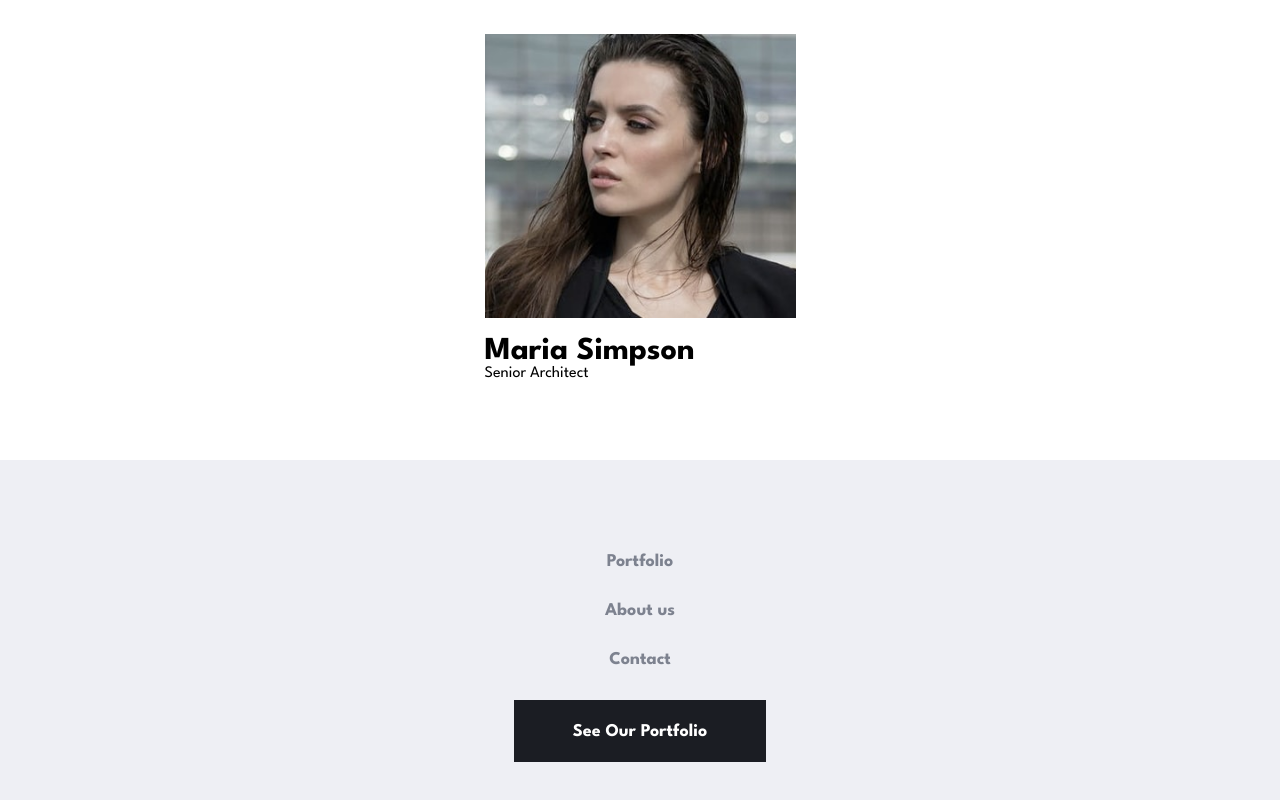
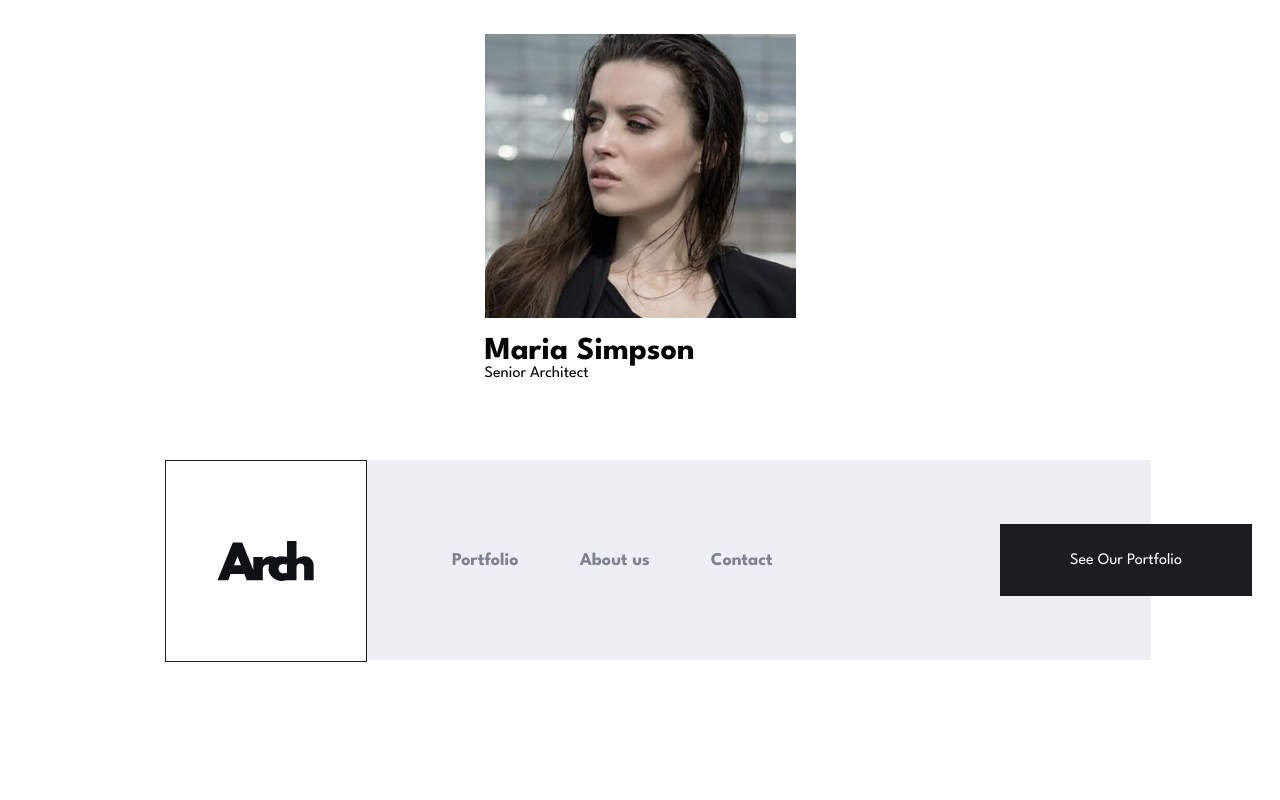
Before and after one commit to AzureCloud9/arch-studio-multipage-website, a React (Vite) app: page /arch-studio-multipage-website/about in a window 1280 px wide. Shown: the part 2904-3704 px from the top of the page. After the commit the page ends 3566 px from the top, so only its background shows below. Built offline with nearby package versions, Linux system fonts and the light colour scheme.

Commit message:
update...

```diff
--- a/src/pages/home/Footer.css
+++ b/src/pages/home/Footer.css
@@ -1,3 +1,7 @@
+.footer-desktop {
+    display: none;
+}
+
 .footer {
     width: 100vw;
     background-color: #EEEFF4;
@@ -43,3 +47,80 @@
     text-decoration: none;
 
 }
+
+
+@media (min-width: 1025px)  {
+    .footer {
+        display: none;
+    }
+
+    .footer-desktop {
+        display: block;
+        display: flex;
+        margin-left: 165px;
+        position: relative;
+
+    }
+
+
+    .boxlogo2-desktop {
+        display: flex;
+        justify-content: center;
+        align-items: center;
+        background-color: white;
+        width: 200px;
+        height: 200px;
+        background-color:white ;
+        border: 1px solid #1B1D23;
+    }
+
+    .footer-links-desktop {
+        display: flex;
+        align-items: center;
+        background: #EEEFF4;
+        width: 784px;
+        height: 200px;
+
+    }
+
+    .footer-links-desktop a {
+        color: #7D828F;
+        font-size: 18px;
+        font-weight: 700;
+        line-height: 25px;
+        text-decoration: none;
+    }
+
+    .footer-links-desktop a:first-child {
+        margin-left: 85px;
+        margin-right: 61px;
+    }
+
+    .footer-links-desktop a:nth-child(2) {
+        margin-right: 61px;
+    }
+
+    .logobox-desktop {
+        width: 96.164px;
+        height: 40px;
+    }
+
+    .footer-button-desktop {
+        width: 252px;
+        height: 72px;
+        background: #1B1D23;
+        display: flex;
+        justify-content: center;
+        align-items: center;
+        position: absolute;
+        margin-left: 835px;
+        margin-top: 64px;
+        z-index: 10;
+    }
+
+    .footer-button-desktop a {
+        color: white;
+        text-decoration: none;
+    }
+
+}
--- a/src/pages/home/Footer.jsx
+++ b/src/pages/home/Footer.jsx
@@ -1,10 +1,13 @@
 import './Footer.css'
 import { NavLink } from 'react-router-dom'
+import footerlogo from '../../assets/logo.svg'
 export default function Footer() {
 
 
 
   return (
+
+    <>
       <div className='footer'>
           <div className='footer-links'>
               <NavLink style={{ marginTop: '93px' }} to="/portfolio">Portfolio</NavLink>
@@ -14,5 +17,25 @@ export default function Footer() {
 
           <div className='footer-button' style={{width:"252px", marginBottom:'48px', display:'flex', justifyContent:'center', alignItems:'center'}}><NavLink to="/portfolio">See Our Portfolio</NavLink></div>
       </div>
+
+      <div className='footer-desktop'>
+        <div className='boxlogo-desktop'>
+
+              <div className='boxlogo2-desktop'>
+                <img src={footerlogo} style={{color:"#FFF"}} className='logobox-desktop' alt='img'></img>
+              </div>
+
+        </div>
+
+          <div className='footer-links-desktop'>
+              <NavLink to="/portfolio">Portfolio</NavLink>
+              <NavLink to="/about">About us</NavLink>
+              <NavLink to="/contact">Contact</NavLink>
+          </div>
+
+          <div className='footer-button-desktop' ><NavLink to="/portfolio">See Our Portfolio</NavLink></div>
+      </div>
+    </>
+
   )
 }
```
Lines whose indentation alone changed are shown as unchanged.
